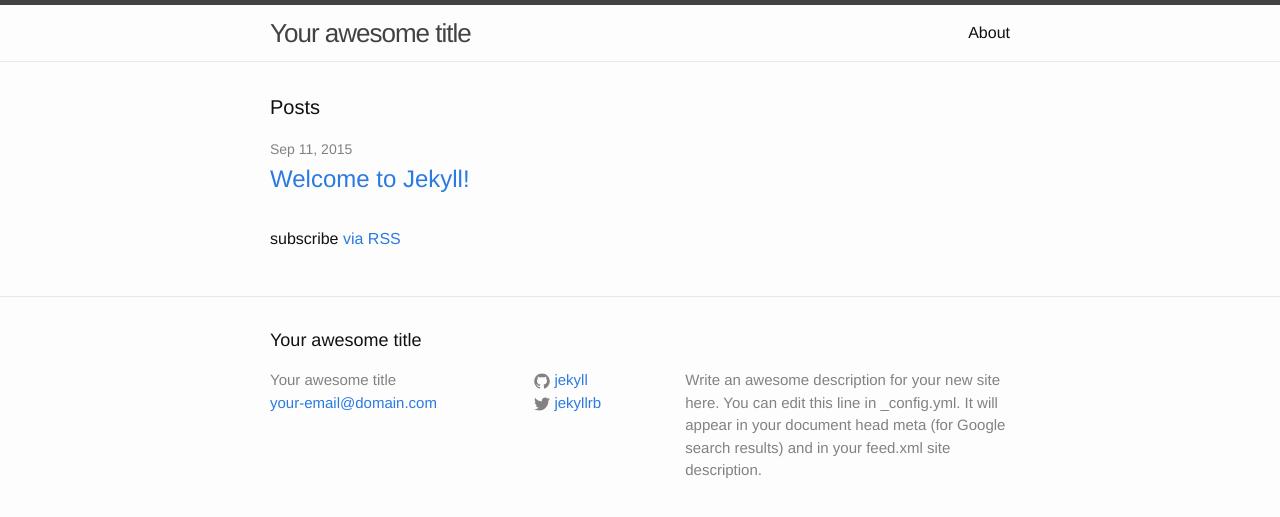
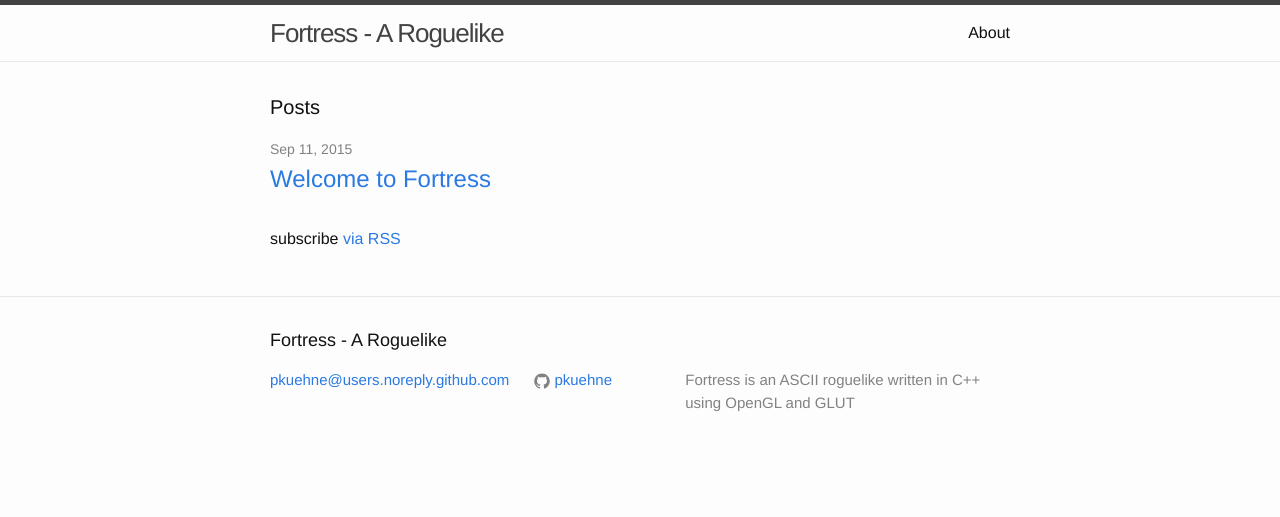
Before and after one commit to pkuehne/fortress, a Jekyll site: the page built from index.html, in a window 1280 px wide. Shown: the top 517 px of the page. Built offline with Jekyll 4.4.1, drawn with Linux system fonts in a browser that asks for light colours.

```diff
--- a/_config.yml
+++ b/_config.yml
@@ -1,14 +1,12 @@
 # Site settings
-title: Your awesome title
-email: your-email@domain.com
+title: Fortress - A Roguelike
+email: pkuehne@users.noreply.github.com
 description: > # this means to ignore newlines until "baseurl:"
-  Write an awesome description for your new site here. You can edit this
-  line in _config.yml. It will appear in your document head meta (for
-  Google search results) and in your feed.xml site description.
-baseurl: "" # the subpath of your site, e.g. /blog/
-url: "http://yourdomain.com" # the base hostname & protocol for your site
-twitter_username: jekyllrb
-github_username:  jekyll
+    Fortress is an ASCII roguelike written in C++ using OpenGL and GLUT
+baseurl: "/fortress" # the subpath of your site, e.g. /blog/
+url: "http://pkuehne.github.com" # the base hostname & protocol for your site
+twitter_username:
+github_username:  pkuehne
 
 # Build settings
 markdown: kramdown
--- a/_includes/footer.html
+++ b/_includes/footer.html
@@ -7,7 +7,6 @@
     <div class="footer-col-wrapper">
       <div class="footer-col  footer-col-1">
         <ul class="contact-list">
-          <li>{{ site.title }}</li>
           <li><a href="mailto:{{ site.email }}">{{ site.email }}</a></li>
         </ul>
       </div>
```
Also changed, not shown: _posts/2015-09-11-welcome-to-jekyll.markdown (deleted, +0 -25 lines), _posts/2015-09-12-welcome-to-fortress.markdown (added, +19 -0 lines).
